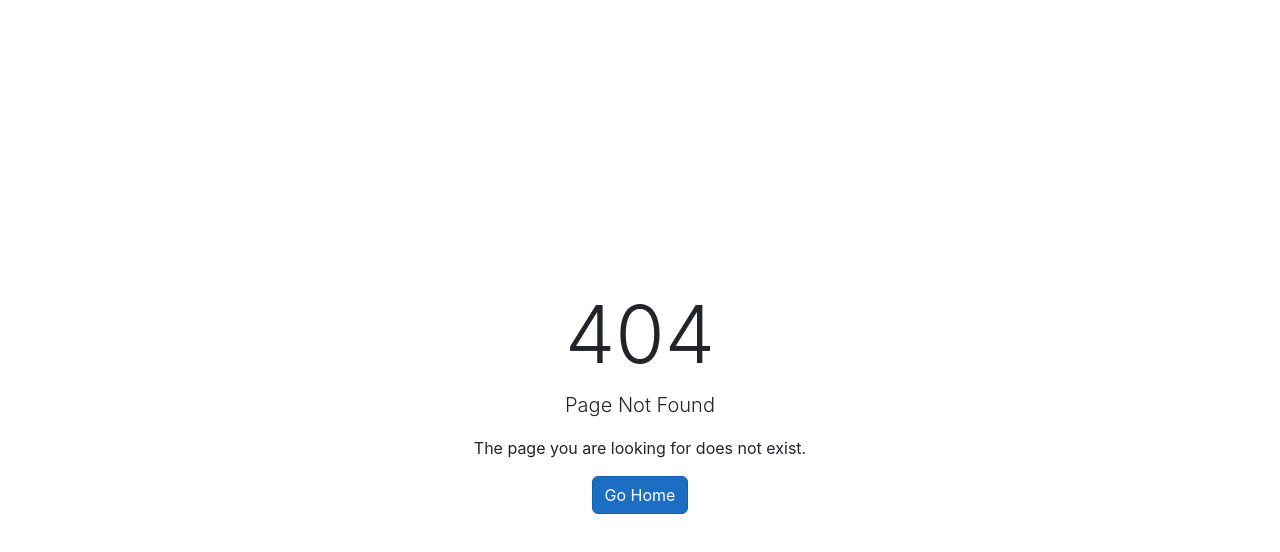
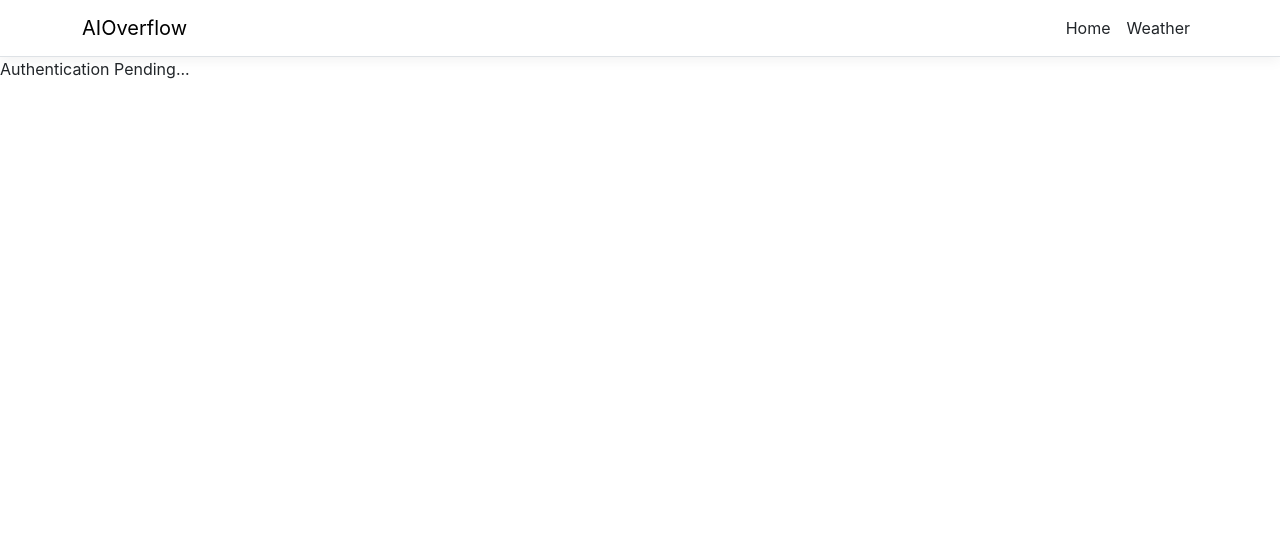
Before and after one commit to Hofled/AIOverflow, a React (Create React App) app in the folder app/client/: page /weatherForecast in a window 1280 px wide. Before the commit this address had no page. Shown: the top 552 px of the page. Built offline with nearby package versions, Linux system fonts and the light colour scheme; no server answers.

Commit message:
updated app routes implementation added example weather forecast authorized route

```diff
--- a/app/client/src/AppRoutes.tsx
+++ /dev/null
@@ -1,16 +0,0 @@
-import { createBrowserRouter } from "react-router-dom";
-import App from "./App";
-import Home from "./components/Home/Home";
-import NotFound from "./components/NotFound/NotFound";
-
-const router = createBrowserRouter([
-  {
-    element: <App />,
-    errorElement: <NotFound />,
-    children: [
-      { path: "/", element: <Home /> },
-    ],
-  },
-]);
-
-export default router;
--- a/app/client/src/components/NavMenu.tsx
+++ b/app/client/src/components/NavMenu.tsx
@@ -36,6 +36,9 @@ export default function NavMenu() {
             <NavItem>
               <NavLink tag={Link} className="text-dark" to="/">Home</NavLink>
             </NavItem>
+            <NavItem>
+              <NavLink tag={Link} className="text-dark" to="/weatherForecast">Weather</NavLink>
+            </NavItem>
           </ul>
         </Collapse>
       </Navbar>
--- /dev/null
+++ b/app/client/src/components/Weather/Weather.tsx
@@ -0,0 +1,15 @@
+import React, { Component } from 'react'
+
+type Props = {}
+
+type State = {}
+
+export default class Weather extends Component<Props, State> {
+  state = {}
+
+  render() {
+    return (
+      <div>Weather Forecast!</div>
+    )
+  }
+}
--- a/app/client/src/index.tsx
+++ b/app/client/src/index.tsx
@@ -4,7 +4,7 @@ import ReactDOM from 'react-dom/client';
 import './index.css';
 import reportWebVitals from './reportWebVitals';
 import { RouterProvider } from 'react-router-dom';
-import router from './AppRoutes';
+import router from './routing/AppRoutes';
 
 const root = ReactDOM.createRoot(
   document.getElementById('root') as HTMLElement
--- /dev/null
+++ b/app/client/src/routing/AppRoutes.tsx
@@ -0,0 +1,24 @@
+import { createBrowserRouter } from "react-router-dom";
+import App from "../App";
+import Home from "../components/Home/Home";
+import NotFound from "../components/NotFound/NotFound";
+import AuthorizedRoute from "../components/Authorization/AuthorizedRoute";
+import Weather from "../components/Weather/Weather";
+import authRouteObjects from "./authorization/AuthRoutes";
+
+const router = createBrowserRouter([
+  {
+    element: <App />,
+    errorElement: <NotFound />,
+    children: [
+      { path: "/", element: <Home /> },
+      {
+        path: "/weatherForecast",
+        element: <AuthorizedRoute path={"/weatherForecast"} element={<Weather />} />
+      },
+      ...authRouteObjects
+    ],
+  },
+]);
+
+export default router;
```
